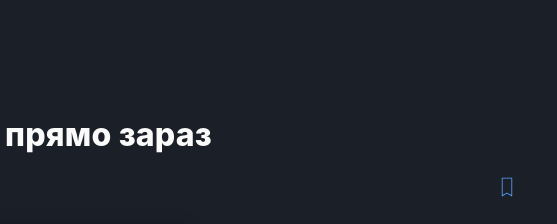
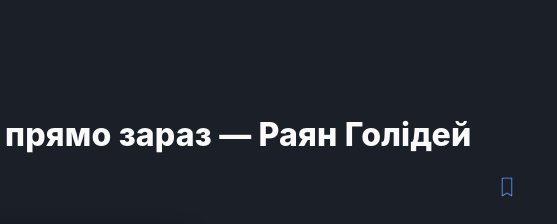
Before and after one commit to Sasha-08170/Kyivstar, a plain HTML site: page index.html in a window 1280 px wide. Shown: the top 224 px of the page, 723-1280 px from the left. Drawn offline with nearby package versions, Linux system fonts and the light colour scheme.

Commit message:
Update text content

```diff
--- a/index.html
+++ b/index.html
@@ -10,7 +10,7 @@
     />
     <link rel="stylesheet" href="./style.css" />
 
-    <title>Чинити правильно прямо зараз — Раян Голідей | Огляд книги</title>
+    <title>Чинити правильно прямо зараз — Раян Голідей </title>
     <meta
       name="description"
       content="Огляд книги 'Чинити правильно прямо зараз' автора Раяна Голідея. Читайте короткий опис, слухайте аудіо та залишайте свої коментарі."
@@ -60,7 +60,7 @@
           <time class="book__date" datetime="2024-10-06">6 жовтня 2025</time>
 
           <h1 class="book__title">
-            Чинити правильно прямо зараз
+            Чинити правильно прямо зараз — Раян Голідей
           </h1>
 
           <div class="book__meta">
```
